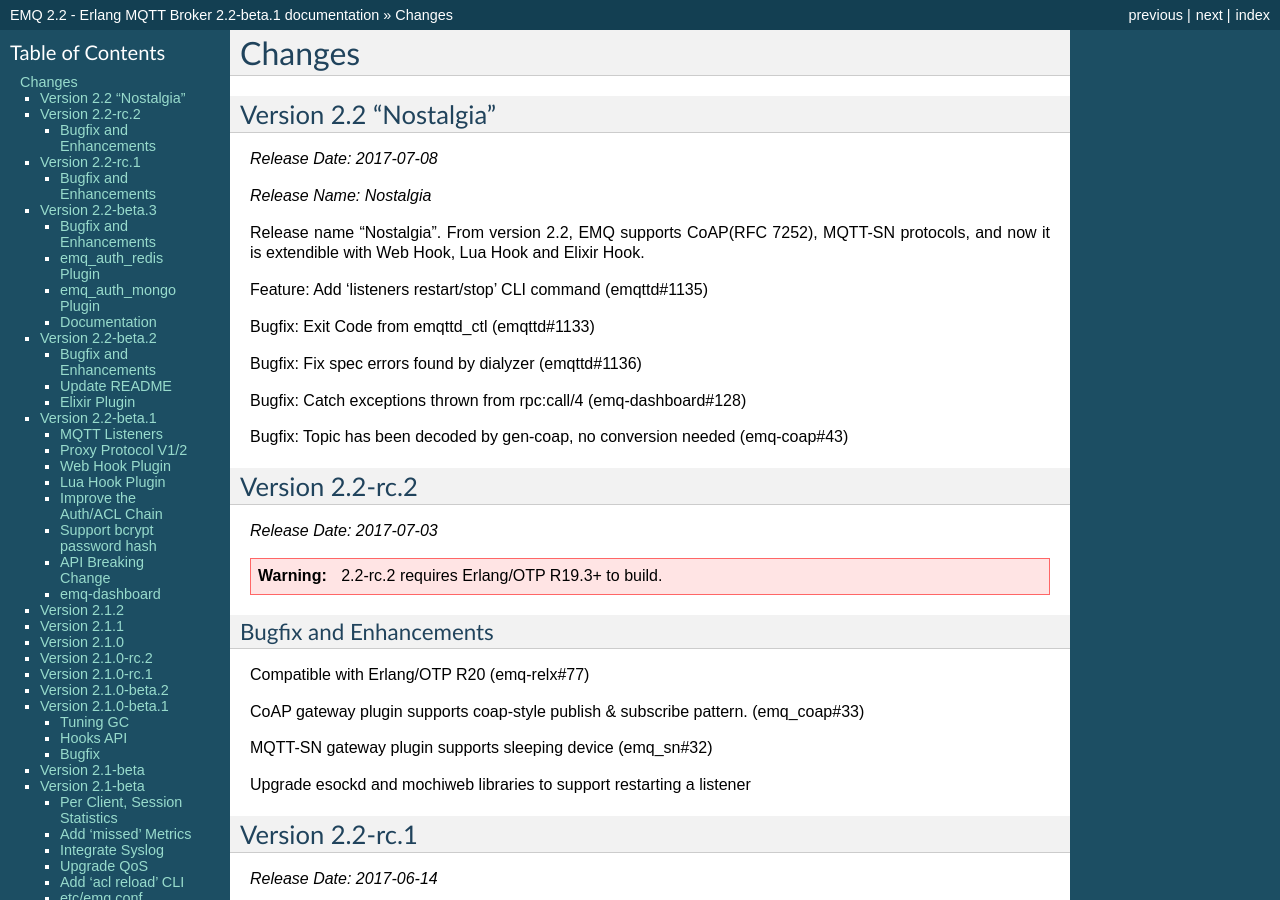
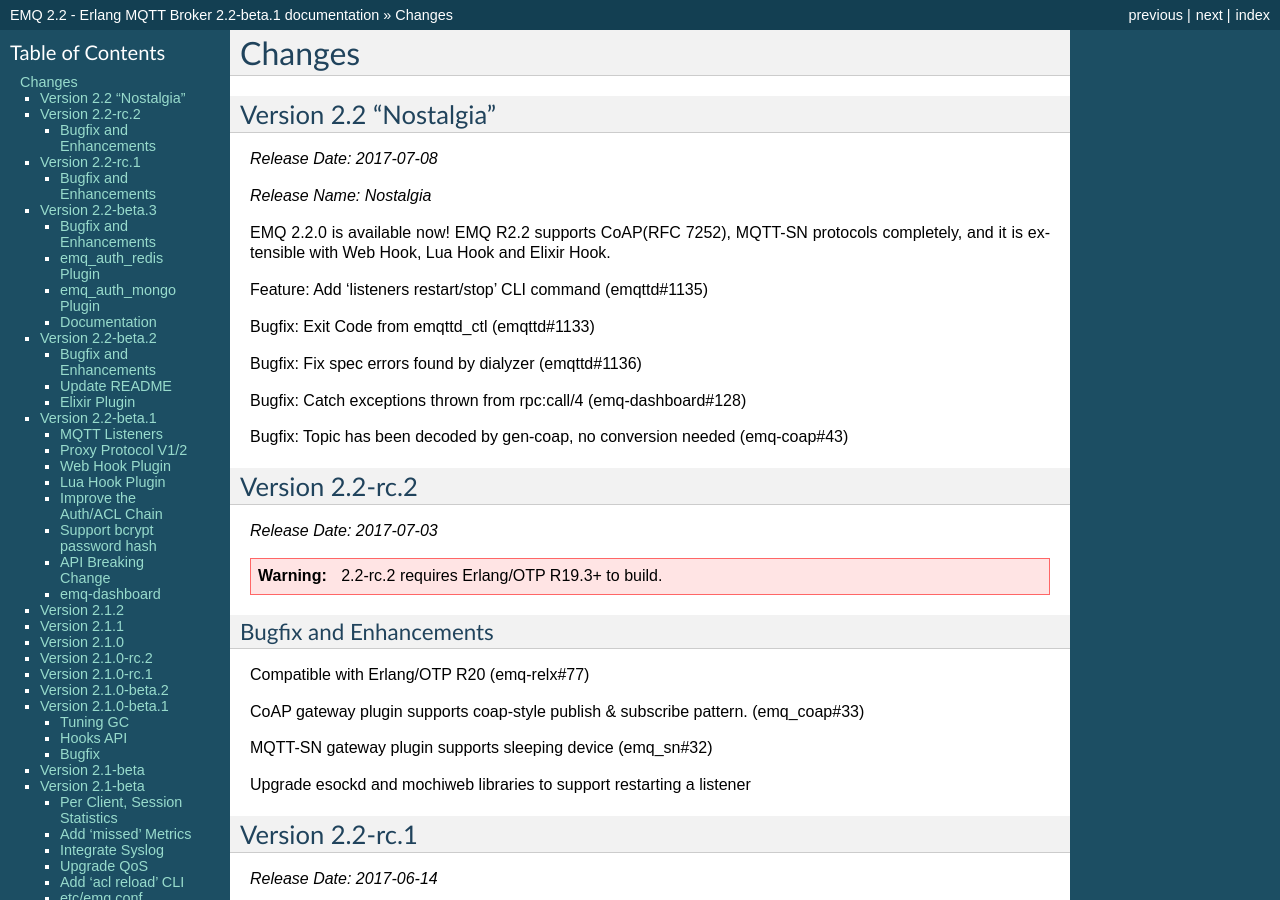
Before and after one commit to emqxarchive/emqx-docs-en, a Sphinx documentation site: the page built from source/changes.rst, in a window 1280 px wide and 900 px high. Built offline with Sphinx 7.4.7, drawn with Linux system fonts in a browser that asks for light colours.

Commit message:
Fix typo

```diff
--- a/source/changes.rst
+++ b/source/changes.rst
@@ -15,7 +15,7 @@
 
 *Release Name: Nostalgia*
 
-Release name "Nostalgia". From version 2.2, EMQ supports CoAP(RFC 7252), MQTT-SN protocols, and now it is extendible with Web Hook, Lua Hook and Elixir Hook.
+EMQ 2.2.0 is available now! EMQ R2.2 supports CoAP(RFC 7252), MQTT-SN protocols completely, and it is extensible with Web Hook, Lua Hook and Elixir Hook.
 
 Feature: Add 'listeners restart/stop' CLI command (emqttd#1135)
 
```
